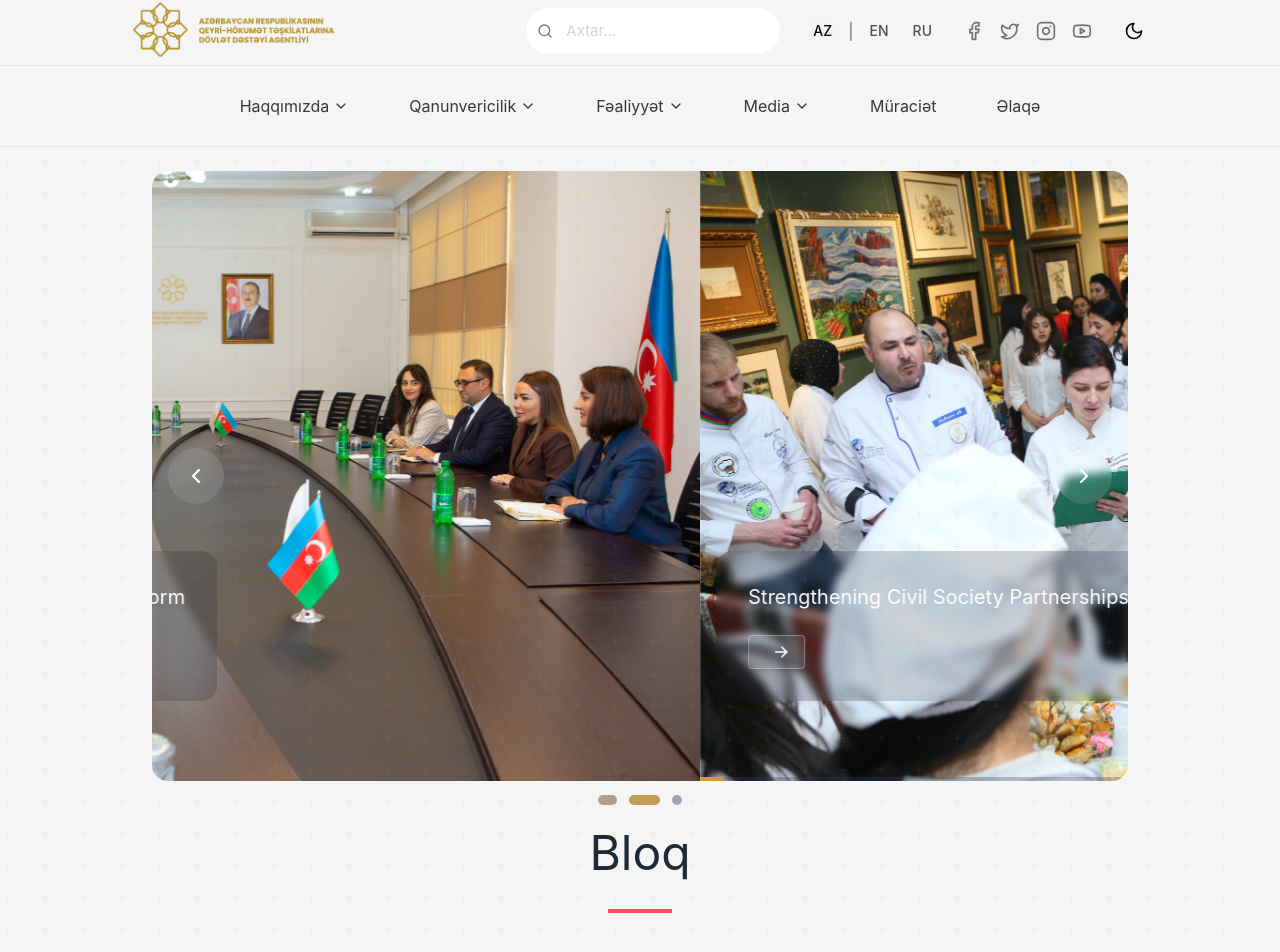
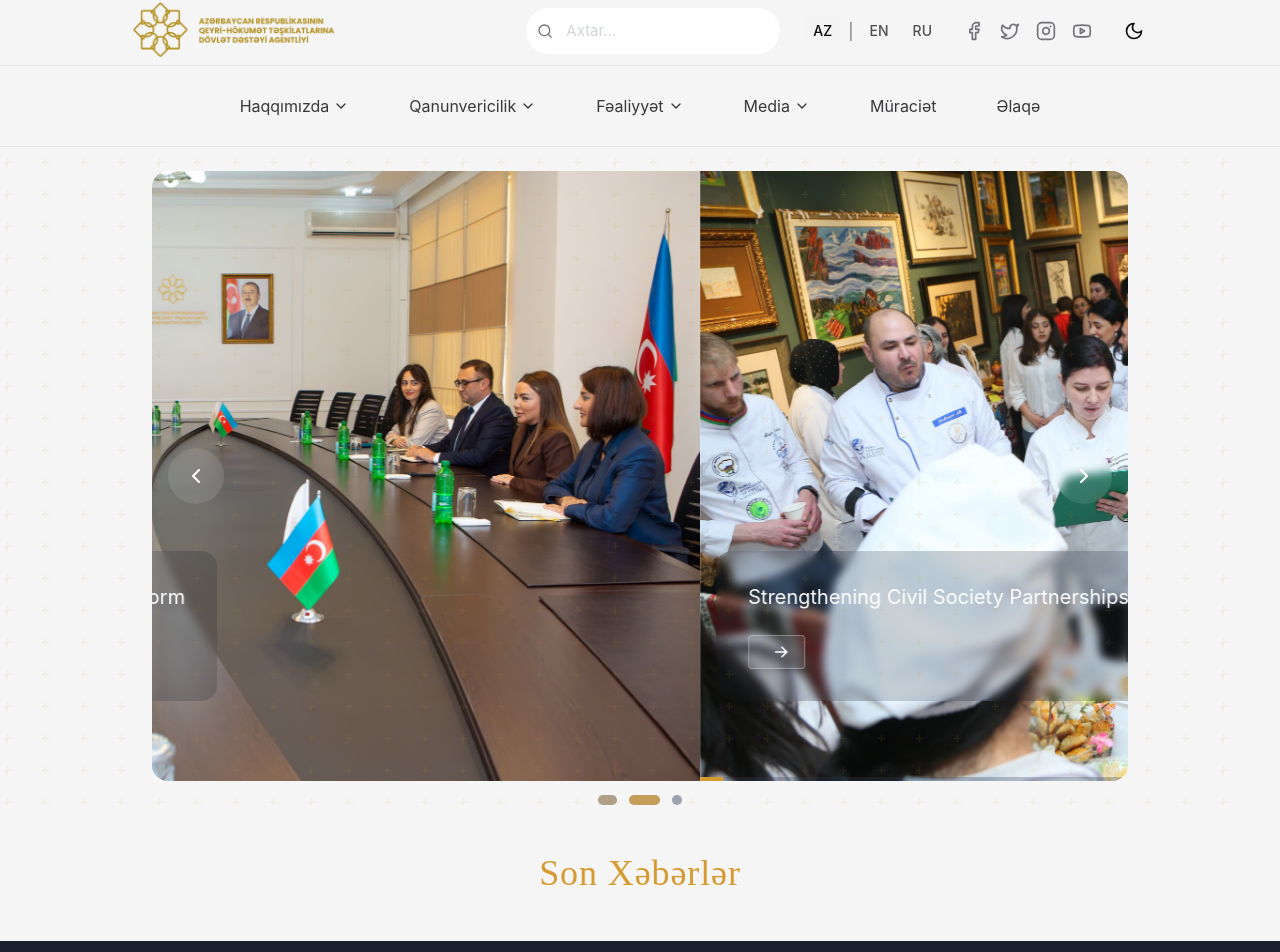
Before and after one commit to bayramlibahram/ngoagency_front, a Next.js app: page /en in a window 1280 px wide. Shown: the part 164-1116 px from the top of the page. Built offline with nearby package versions, Linux system fonts and the light colour scheme.

Commit message:
fixed dropdown menu & repair section title component & fix responsive

```diff
--- a/components/custom-components/section-title/index.jsx
+++ b/components/custom-components/section-title/index.jsx
@@ -1,7 +1,8 @@
 import { MotionH1 } from "@/components/motion-components/motion-h1";
 import { MotionDiv } from "@/components/motion-components/motion-div";
+import { cn } from "@/lib/utils";
 
-export default function SectionTitle({ title }) {
+export default function SectionTitle({ title,variants,clsName }) {
   return (
     <>
       <MotionH1
@@ -9,18 +10,22 @@ export default function SectionTitle({ title }) {
         whileInView={{ opacity: 1, y: 0 }}
         viewport={{ once: true }}
         transition={{ duration: 0.5 }}
-        className={`text-4xl md:text-5xl text-center mb-8 text-gray-800 font-prata`}
+        variants={variants}
+        className={cn(
+          "relative text-center text-3xl md:text-4xl font-bold text-gold-500 mb-6 font-['Times_New_Roman'] tracking-wide",
+          clsName
+        )}
       >
         {title}
       </MotionH1>
 
-      <MotionDiv
+      {/* <MotionDiv
         initial={{ scaleX: 0 }}
         whileInView={{ scaleX: 1 }}
         viewport={{ once: true }}
         transition={{ duration: 0.5, delay: 0.2 }}
         className="w-16 h-1 bg-red-500 mx-auto mb-8"
-      />
+      /> */}
     </>
   );
 }
--- a/components/layout-components/desktop-navbar/index.jsx
+++ b/components/layout-components/desktop-navbar/index.jsx
@@ -3,7 +3,17 @@
 import React, { useEffect, useState } from "react";
 import { cn } from "@/lib/utils";
 
-import { ChevronDown, Facebook, Instagram, Menu, Search, Twitter, X, Youtube } from "lucide-react";
+import {
+  ChevronDown,
+  ChevronUp,
+  Facebook,
+  Instagram,
+  Menu,
+  Search,
+  Twitter,
+  X,
+  Youtube,
+} from "lucide-react";
 
 import { Input } from "@/components/ui/input";
 import { ThemeToggle } from "../theme/theme-toggle";
@@ -54,6 +64,7 @@ const DesktopNavbar = () => {
   const [isMenuOpen, setIsMenuOpen] = useState(false);
   const [isScrolled, setIsScrolled] = useState(false);
   const [activeDropdown, setActiveDropdown] = useState(null);
+  const [activeDropdownMobile, setActiveDropdownMobile] = useState([]);
 
   useEffect(() => {
     const handleScroll = () => {
@@ -72,8 +83,18 @@ const DesktopNavbar = () => {
     setActiveDropdown(null);
   };
 
+  const toggleDropdown = (title) => {
+    if (activeDropdownMobile.includes(title)) {
+      // varsa, cixar
+      setActiveDropdownMobile((prev) => prev.filter((item) => item !== title));
+    } else {
+      // yoxsa, elave edir
+      setActiveDropdownMobile((prev) => [...prev, title]);
+    }
+  };
+
   return (
-    <header
+    <div
       className={cn(
         "sticky top-0 z-50 transition-all duration-300 border-b",
         isScrolled ? "bg-background/95 backdrop-blur-md shadow-sm" : "dark:bg-navy-950"
@@ -92,18 +113,6 @@ const DesktopNavbar = () => {
                     className="w-full h-full object-fill"
                   />
                 </a>
-
-                {/* Middle Section */}
-                <div className="flex items-center justify-between">
-                  {/* Mobile Menu Button */}
-                  <button
-                    onClick={() => setIsMenuOpen(!isMenuOpen)}
-                    className="lg:hidden p-2 hover:bg-accent rounded-md transition-colors"
-                    aria-label={isMenuOpen ? "Close menu" : "Open menu"}
-                  >
-                    {isMenuOpen ? <X className="h-6 w-6" /> : <Menu className="h-6 w-6" />}
-                  </button>
-                </div>
               </div>
 
               {/*Right side*/}
@@ -155,8 +164,22 @@ const DesktopNavbar = () => {
                   </a>
                 </div>
 
+                <div className="flex items-center">
+                  {/* Middle Section */}
+                  <div className="flex items-center justify-between">
+                    {/* Mobile Menu Button */}
+                    <button
+                      onClick={() => setIsMenuOpen(!isMenuOpen)}
+                      className="lg:hidden p-2 hover:bg-accent rounded-md transition-colors"
+                      aria-label={isMenuOpen ? "Close menu" : "Open menu"}
+                    >
+                      {isMenuOpen ? <X className="h-6 w-6" /> : <Menu className="h-6 w-6" />}
+                    </button>
+                  </div>
+
                   {/*Theme changer*/}
                   <ThemeToggle />
+                </div>
               </div>
             </div>
           </div>
@@ -208,13 +231,28 @@ const DesktopNavbar = () => {
                 <div className="space-y-2">
                   {navigation.map((item) => (
                     <div key={item.title} className="relative">
+                      <div className="flex items-center">
                         <a
                           href={item.href}
                           className="block py-2 px-4 text-foreground hover:text-primary transition-colors"
                         >
                           {item.title}
                         </a>
-                      {item.children && (
+                        {item.children &&
+                          (activeDropdownMobile.length > 0 &&
+                          activeDropdownMobile.includes(item.title) ? (
+                            <ChevronUp
+                              className="ml-1 h-4 w-4 transition-transform group-hover:rotate-180"
+                              onClick={() => toggleDropdown(item.title)}
+                            />
+                          ) : (
+                            <ChevronDown
+                              className="ml-1 h-4 w-4 transition-transform group-hover:rotate-180"
+                              onClick={() => toggleDropdown(item.title)}
+                            />
+                          ))}
+                      </div>
+                      {item.children && activeDropdownMobile.includes(item.title) && (
                         <div className="pl-8 space-y-2 mt-2">
                           {item.children.map((child) => (
                             <a
@@ -273,7 +311,7 @@ const DesktopNavbar = () => {
           )}
         </div>
       </div>
-    </header>
+    </div>
   );
 };
 
--- a/components/layout-components/header/index.jsx
+++ b/components/layout-components/header/index.jsx
@@ -2,14 +2,13 @@ import React from "react";
 import SiteWrapper from "@/components/layout-components/site-wrapper";
 import DesktopNavbar from "@/components/layout-components/desktop-navbar";
 import MobileNavWrapper from "@/components/layout-components/mobilenav-wrapper";
+import HeaderTop from "../header-top";
 
 export default function Header({ lang, navigations }) {
   return (
-    <header className="site-header z-20 isolate bg-white  border border-gray-100">
-      <SiteWrapper>
-        <DesktopNavbar navigations={navigations} lang={lang} />
-      </SiteWrapper>
-      <MobileNavWrapper lang={lang} navigations={navigations} />
-    </header>
+    <>
+      <HeaderTop />
+      <DesktopNavbar />
+    </>
   );
 }
--- a/components/layout-components/main/index.jsx
+++ b/components/layout-components/main/index.jsx
@@ -1,5 +1,5 @@
 import React from "react";
 
 export default function LayoutMain({ children }) {
-  return <main className="site-main flex-1 flex-grow">{children}</main>;
+  return <main className="site-main">{children}</main>;
 }
--- a/components/page-components/hero/index.jsx
+++ b/components/page-components/hero/index.jsx
@@ -35,7 +35,7 @@ export default function Hero({ data, lang }) {
   }, [emblaApi, currentSlide]);
 
   return (
-    <section className="relative">
+    <section className="relative overflow-hidden">
       <SectionWrapper>
         <div className="relative overflow-hidden rounded-2xl">
           <div className="overflow-hidden" ref={emblaRef}>
@@ -45,14 +45,14 @@ export default function Hero({ data, lang }) {
                   <AspectRatio ratio={16 / 10} className="overflow-hidden">
                     {/* Background Image with srcset for responsive images */}
                     <picture>
-                      <source media="(min-width: 1280px)" srcSet={slide.images.desktop} />
-                      <source media="(min-width: 768px)" srcSet={slide.images.tablet} />
+                      <source media="(min-width: 1000px)" srcSet={slide.images.desktop} />
+                      <source media="(min-width: 750px)" srcSet={slide.images.tablet} />
                       <img
                         src={slide.images.mobile}
                         alt={slide.title}
                         className="absolute inset-0 w-full h-full object-cover transform transition-transform duration-[2s] hover:scale-110"
                         loading={index === 0 ? "eager" : "lazy"}
-                        sizes="100vw"
+                        // sizes="100vw"
                       />
                     </picture>
 
@@ -61,15 +61,15 @@ export default function Hero({ data, lang }) {
                     {/*<div className="absolute inset-0 bg-gradient-to-t from-navy-950/20 via-transparent to-transparent opacity-90" />*/}
 
                     {/* Content Container */}
-                    <div className="absolute bottom-[5rem] left-0 right-0 container mx-auto px-4 flex items-center">
+                    <div className="absolute bottom-3 lg:bottom-[5rem] left-0 right-0 container mx-auto px-4 flex items-center">
                       <motion.div
                         initial={{ opacity: 0, y: 20 }}
                         animate={{ opacity: 1, y: 0 }}
                         transition={{ duration: 0.6 }}
-                        className="max-w-5xl backdrop-blur-sm bg-navy-950/20 p-8 rounded-2xl font-prata"
+                        className="max-w-5xl backdrop-blur-sm bg-navy-950/20 p-3 lg:p-8 rounded-2xl font-prata"
                       >
                         {/* Title, TODO: repair title by lang */}
-                        <h2 className="md:text-xl lg:text-xl mb-6 leading-tight text-white">
+                        <h2 className="md:text-xl lg:text-xl mb-0 lg:mb-6 leading-tight text-white">
                           {/* {slide[`title_${lang}`]} */} {slide.title}
                         </h2>
 
--- a/layouts/public-layout/index.jsx
+++ b/layouts/public-layout/index.jsx
@@ -8,13 +8,9 @@ import { LanguageProvider } from "@/providers";
 import { NavigationService, SocialService } from "@/network/services";
 import { PageProvider } from "@/providers/currentPage.provider";
 import { ThemeProvider } from "@/components/layout-components/theme/theme-provider";
-import DesktopNavbar from "@/components/layout-components/desktop-navbar";
-import HeaderTop from "@/components/layout-components/header-top";
 
 const navigationService = new NavigationService();
 const socialService = new SocialService();
-
-
 
 const fetchNavigations = async ({ lang = "az" } = {}) => {
   try {
@@ -36,21 +32,19 @@ export default async function PublicLayout({ children, lang }) {
     lang: lang,
   };
 
+  const navigations = [];
+
   // const [navigations, socials] = await Promise.all([
   //   fetchNavigations(lang_obj),
   //   fetchSocials(lang_obj),
   // ]);
 
   return (
-
-
-        <div className="flex flex-col" style={{ minHeight: "100vh" }}>
-          <HeaderTop />
-          <DesktopNavbar />
-          <LayoutMain>{children}</LayoutMain>
-          <Footer />
-        </div>
-
+    <div className="flex flex-col" style={{ minHeight: "100vh" }}>
+      <Header />
+      <LayoutMain>{children}</LayoutMain>
+      <Footer />
+    </div>
 
     // <LanguageProvider>
     //   <PageProvider navs={navigations || []}>
--- a/modules/home/views/home-view.jsx
+++ b/modules/home/views/home-view.jsx
@@ -1,4 +1,6 @@
-import BlogsSection from "@/components/page-components/blogs-section";
+import style from "./style.module.css";
+
+import SectionTitle from "@/components/custom-components/section-title";
 import Hero from "@/components/page-components/hero";
 
 const data = [
@@ -93,12 +95,23 @@ const blogData = [
     views: 245,
   },
 ];
+
+const containerVariants = {
+  hidden: { opacity: 0 },
+  visible: {
+    opacity: 1,
+    transition: {
+      staggerChildren: 0.1,
+    },
+  },
+};
 const HomeView = () => {
   return (
     <div className="mb-8">
       <Hero data={data} lang={""} />
-      <div>
-        <BlogsSection blogData={blogData} lang={"az"} />
+
+      <div className={`${style["custom-margin"]}`}>
+        <SectionTitle title={"Son Xəbərlər"} variants={containerVariants} />
       </div>
     </div>
   );
--- /dev/null
+++ b/modules/home/views/style.module.css
@@ -0,0 +1,3 @@
+.custom-margin {
+   margin: 3rem 0;
+}
```
Lines whose indentation alone changed are shown as unchanged.
